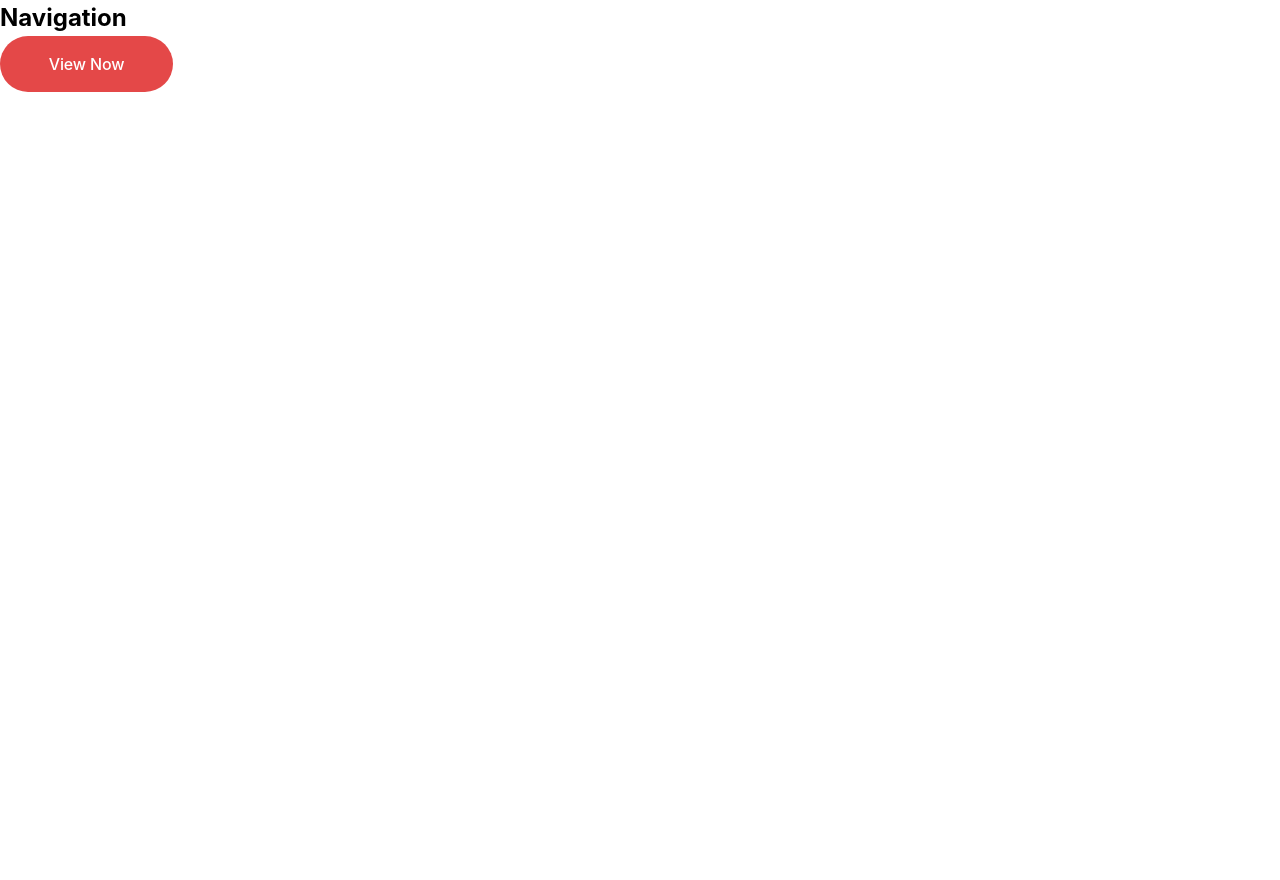
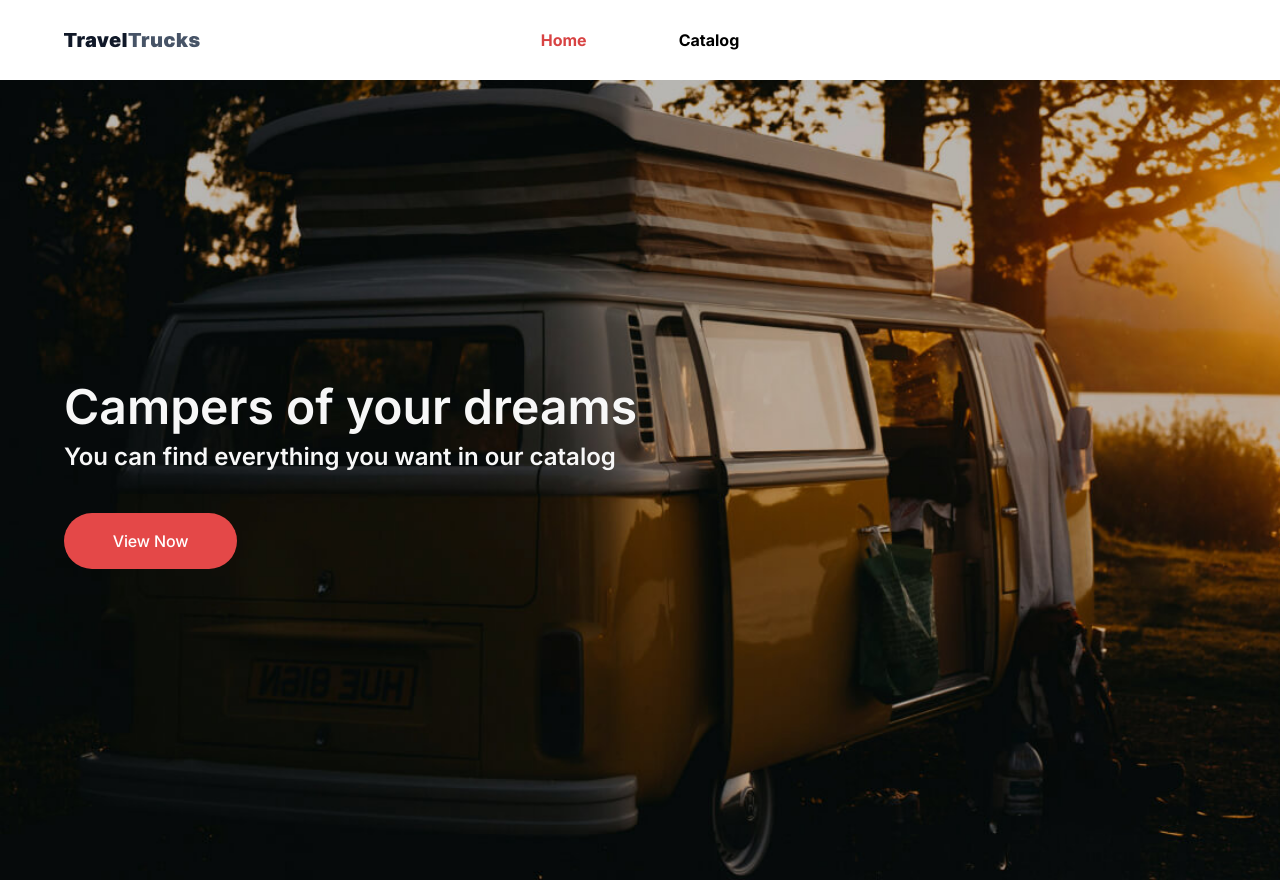
Before and after one commit to mestn1y1/Travel-Trucks, a React (Vite) app: page / in a window 1280 px wide. Before the commit the page ends 800 px from the top, so only its background shows below. Built offline with nearby package versions, Linux system fonts and the light colour scheme.

Commit message:
add fonts,and added markup for home-page

```diff
--- a/index.html
+++ b/index.html
@@ -3,6 +3,12 @@
   <head>
     <meta charset="UTF-8" />
     <link rel="icon" href="/favicon.svg" type="image/svg" />
+    <link rel="preconnect" href="https://fonts.googleapis.com" />
+    <link rel="preconnect" href="https://fonts.gstatic.com" crossorigin />
+    <link
+      href="https://fonts.googleapis.com/css2?family=Inter:ital,opsz,wght@0,14..32,100..900;1,14..32,100..900&family=Roboto:ital,wdth,wght@0,75..100,100..900;1,75..100,100..900&display=swap"
+      rel="stylesheet"
+    />
     <meta name="viewport" content="width=device-width, initial-scale=1.0" />
     <title>Travel Trucks</title>
   </head>
--- a/src/components/NavBar/NavBar.jsx
+++ b/src/components/NavBar/NavBar.jsx
@@ -1,7 +1,29 @@
+import { Link, NavLink } from "react-router-dom";
+import clsx from "clsx";
+import logo from "../../assets/TravelTrucksLogo.svg";
+import css from "./NavBar.module.css";
+const getClassName = (props) => {
+  return clsx(css.link, props.isActive && css.isActive);
+};
+
 export default function NavBar() {
   return (
-    <>
-      <h2>Navigation</h2>
-    </>
+    <header>
+      <Link to="/" className={css.logoLink}>
+        <img src={logo} alt="logo" className={css.logo} />
+      </Link>
+      <ul className={css.navList}>
+        <li>
+          <NavLink to="/" className={getClassName}>
+            Home
+          </NavLink>
+        </li>
+        <li>
+          <NavLink to="/catalog" className={getClassName}>
+            Catalog
+          </NavLink>
+        </li>
+      </ul>
+    </header>
   );
 }
--- /dev/null
+++ b/src/components/NavBar/NavBar.module.css
@@ -0,0 +1,31 @@
+header {
+  display: flex;
+  align-items: center;
+  justify-content: center;
+  position: relative;
+  padding: 28px 64px;
+}
+
+.logoLink {
+  position: absolute;
+  left: 64px;
+  top: 50%;
+  transform: translateY(-50%);
+}
+
+.navList {
+  display: flex;
+  align-items: center;
+  gap: 92px;
+}
+
+.link {
+  font-weight: bold;
+  font-size: 16px;
+  text-align: center;
+  color: var(--main-darkBlue);
+}
+
+.isActive {
+  color: var(--accent-second-color);
+}
--- a/src/index.css
+++ b/src/index.css
@@ -1,13 +1,13 @@
 :root {
   --main-color: #475467;
   --main-white: #ffffff;
-  --main-black: #101828
+  --main-darkBlue: #101828
   --second-color: #dadde1;
   --accent-color: #e44848;
   --accent-second-color: #d84343;
   --add-color: #ffc531;
   --background-features: #f2f4f7;
-  --background-inputs: #f7f7f7;
+  --inputs: #f7f7f7;
   --animation: all 500ms cubic-bezier(0.4, 0, 0.2, 1);
 }
 
@@ -16,6 +16,7 @@ body {
   font-family: "Inter", sans-serif;
   font-weight: 400;
   line-height: 1.5;
+
 }
 
 h1,
--- a/src/pages/HomePage/HomePage.jsx
+++ b/src/pages/HomePage/HomePage.jsx
@@ -1,13 +1,19 @@
-import css from "./HomePage";
+import css from "./HomePage.module.css";
 import { Link } from "react-router-dom";
 import Button from "../../components/Button/Button";
 
 export default function HomePage() {
   return (
-    <section>
-      <Link to="/catalog">
-        <Button text="View Now" type="button" />
-      </Link>
+    <section className={css.hero}>
+      <div className={css.container}>
+        <h1 className={css.title}>Campers of your dreams</h1>
+        <p className={css.description}>
+          You can find everything you want in our catalog
+        </p>
+        <Link to="/catalog">
+          <Button text="View Now" type="button" />
+        </Link>
+      </div>
     </section>
   );
 }
--- a/src/pages/HomePage/HomePage.module.css
+++ b/src/pages/HomePage/HomePage.module.css
@@ -0,0 +1,35 @@
+.hero {
+  display: flex;
+  height: 100vh;
+  background: url(/heroImage.jpg);
+  background-size: cover;
+  background-repeat: no-repeat;
+}
+
+@media only screen and (min-resolution: 192dpi) {
+  .hero {
+    background: url("/heroImage-x2.jpg");
+    background-size: cover;
+  }
+}
+
+.container {
+  align-self: center;
+  padding-left: 64px;
+}
+
+.title {
+  font-weight: 600;
+  font-size: 48px;
+  line-height: 67%;
+  color: var(--inputs);
+  margin-bottom: 18px;
+}
+
+.description {
+  font-weight: 600;
+  font-size: 24px;
+  line-height: 133%;
+  color: var(--inputs);
+  margin-bottom: 40px;
+}
```
Also changed, not shown: src/assets/TravelTrucksLogo.svg (added), src/components/NavBar/NavBar.css (deleted), 1 other file (tests, documents, lock files or other folders).
